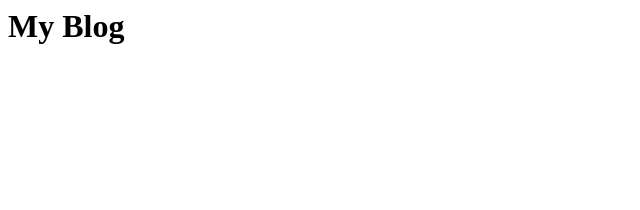
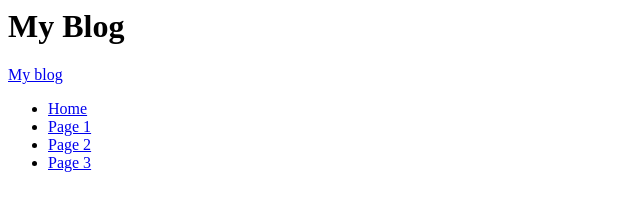
Before and after one commit to er-contreras/my_blog_from_scratch, a plain HTML site: page index.html in a window 1280 px wide. Shown: the whole page, without its empty margins (0-640 px from the left). Drawn offline with Linux system fonts and the light colour scheme.

Commit message:
Add nav bar

```diff
--- a/index.html
+++ b/index.html
@@ -8,6 +8,16 @@
 </head>
 <body>
   <h1>My Blog</h1>
-  <navbar></navbar>
+  <nav>
+    <div>
+      <a href="#">My blog</a>
+    </div>
+    <ul>
+      <li><a href="#">Home</a></li>
+      <li><a href="#">Page 1</a></li>
+      <li><a href="#">Page 2</a></li>
+      <li><a href="#">Page 3</a></li>
+    </ul>
+  </nav>
 </body>
 </html>
```
